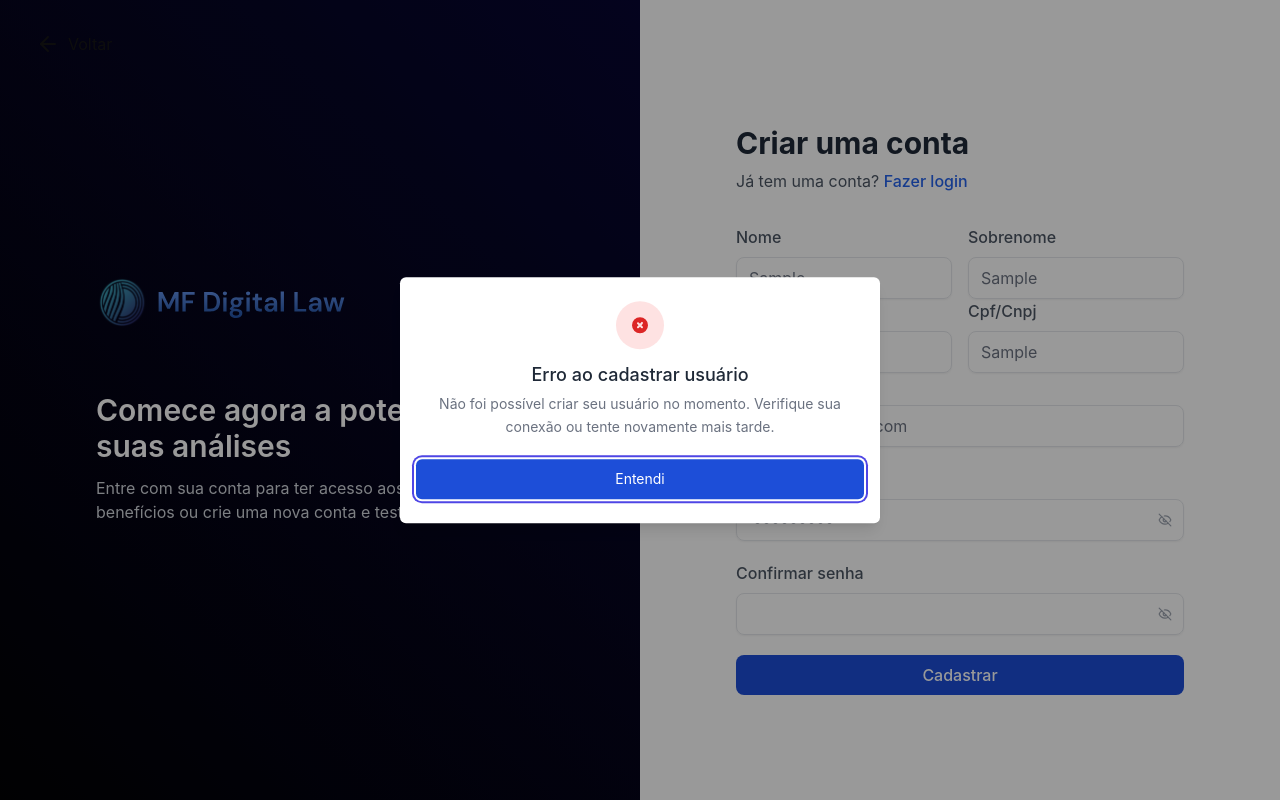
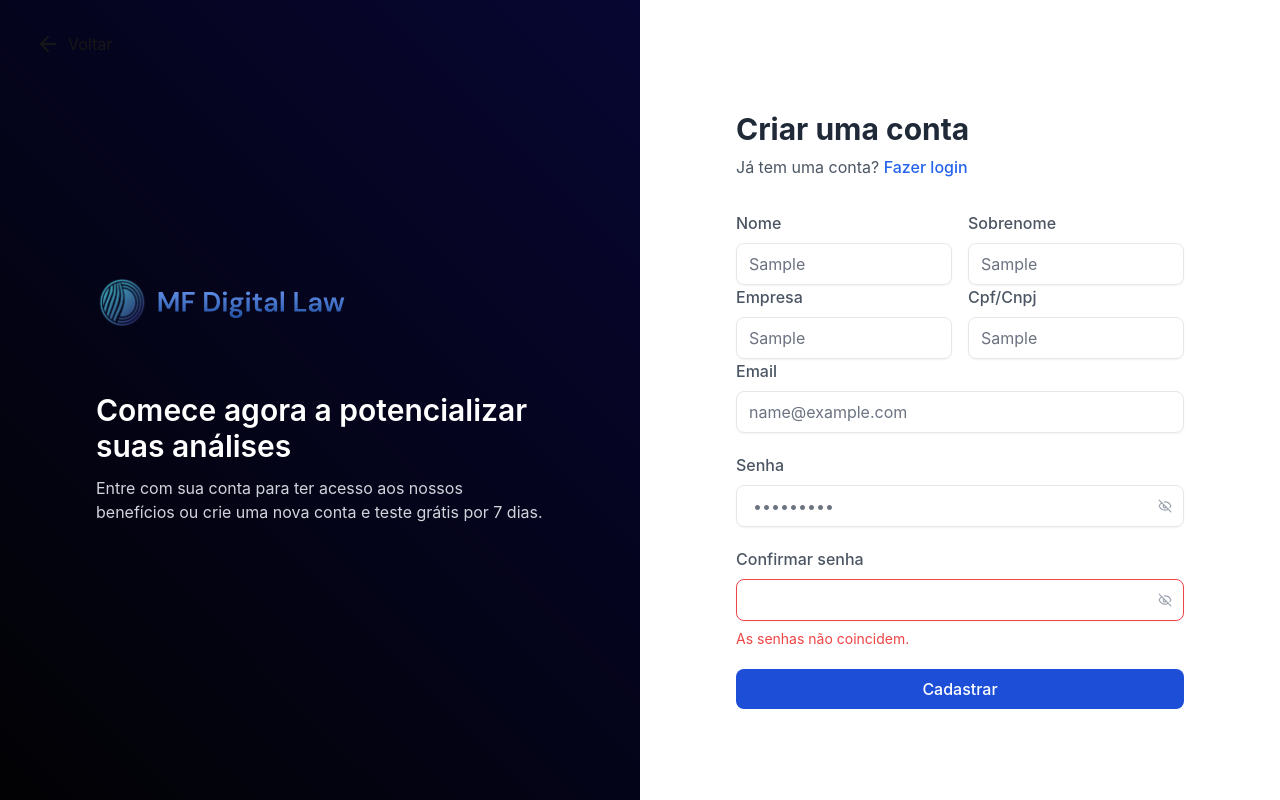
Before and after one commit to System-Apollo/FRONT_T.IA.GO, a Next.js app: page /registro in a window 1280 px wide. Both pictures are taken after typing "Sample", "Sample", "Sample", "Sample", "name@example.com", "Sample123" into the empty fields and a click on the button "Cadastrar". Built offline with nearby package versions, Linux system fonts and the light colour scheme; no server answers.

Commit message:
feat: check password

```diff
--- a/src/pages/registro/index.tsx
+++ b/src/pages/registro/index.tsx
@@ -14,6 +14,7 @@ export default function Registro() {
     const [showAlertDialog, setShowAlertDialog] = useState(false);
     const [isPasswordVisible, setIsPasswordVisible] = useState(false);
     const [isConfirmPasswordVisible, setIsConfirmPasswordVisible] = useState(false);
+    const [passwordError, setPasswordError] = useState<string | null>(null);
     const router = useRouter();
 
     const [formData, setFormData] = useState({
@@ -31,11 +32,20 @@ export default function Registro() {
         setFormData((prev) => ({ ...prev, [name]: value }));
     };
 
+    const handlePasswordValidation = () => {
+        if (formData.password !== formData.confirmPassword) {
+            setPasswordError("As senhas não coincidem.");
+        } else {
+            setPasswordError(null);
+        }
+    };
+
     const handleSubmit = async (e: any) => {
         e.preventDefault();
 
+        // Validar senhas antes de continuar
         if (formData.password !== formData.confirmPassword) {
-            setShowAlertDialog(true);
+            setPasswordError("As senhas não coincidem.");
             return;
         }
 
@@ -51,14 +61,12 @@ export default function Registro() {
                 cpf_cnpj: formData.cpf_cnpj
             });
             console.log("Login bem sucedido:", response.data);
-            // alert(response.data.message);
             setShowModal(true);
         } catch (error) {
             console.error("Erro ao cadastrar:", error);
             setShowAlertDialog(true);
         }
     };
-
     const handleClickConfirm = () => {
         setShowModal(false);
         router.push("/login");
@@ -214,9 +222,10 @@ export default function Registro() {
                                 <input
                                     name="confirmPassword"
                                     type={isConfirmPasswordVisible ? "text" : "password"}
-                                    className="py-2 ps-4 pe-10 block w-full text-gray-500 bg-transparent outline-none border focus:border-blue-700 shadow-sm rounded-lg"
+                                    className={`py-2 ps-4 pe-10 block w-full text-gray-500 bg-transparent outline-none border ${passwordError ? "border-red-500" : "focus:border-blue-700"} shadow-sm rounded-lg`}
                                     value={formData.confirmPassword}
                                     onChange={handleChange}
+                                    onBlur={handlePasswordValidation} // Valida ao sair do campo
                                 />
                                 <button
                                     type="button"
@@ -258,6 +267,9 @@ export default function Registro() {
                                     )}
                                 </button>
                             </div>
+                            {passwordError && (
+                                <p className="text-red-500 text-sm mt-2">{passwordError}</p>
+                            )}
                         </div>
                         <button
                             className="w-full px-4 py-2 text-white font-medium bg-blue-700 hover:bg-blue-600 active:bg-blue-600 rounded-lg duration-150"
```
